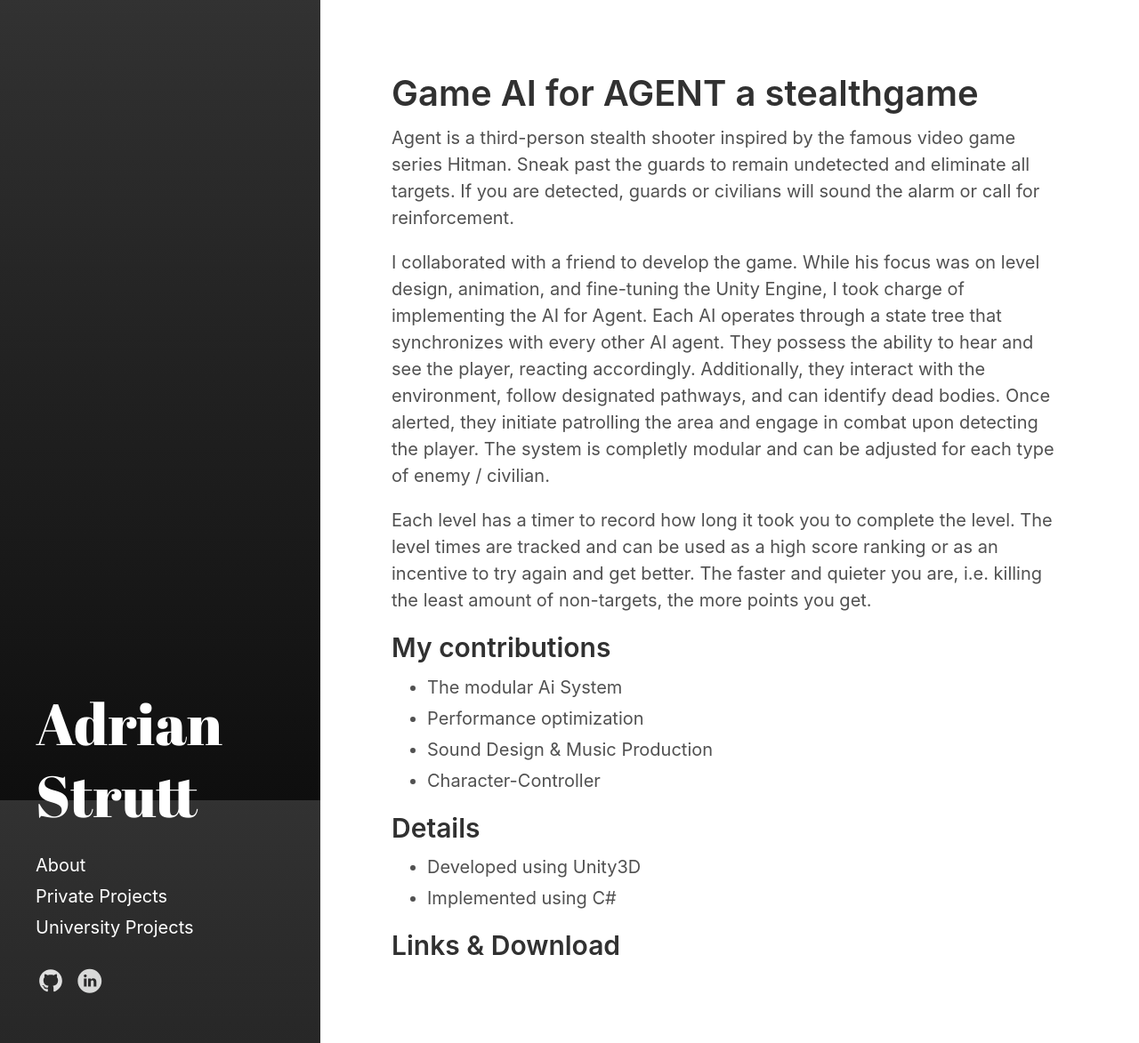
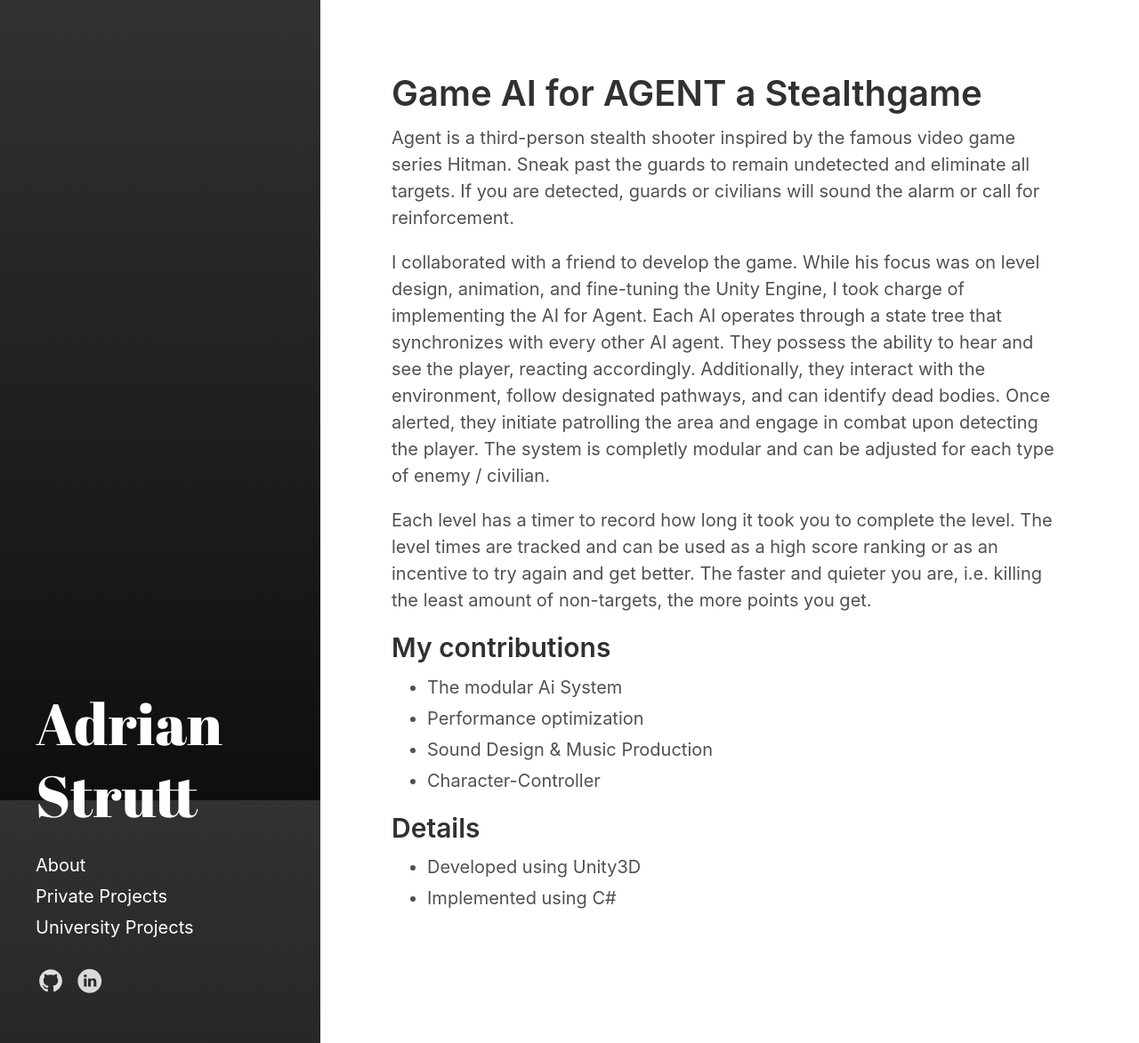
Before and after one commit to adrianjoshua-strutt/portfolio, a Jekyll site: the page built from _posts/2017-10-11-AGENT.md, in a window 1280 px wide and 1173 px high. Shown: the whole window at 89% size. Built offline with Jekyll 4.4.1, drawn with Linux system fonts in a browser that asks for light colours.

```diff
--- a/_posts/2017-10-11-AGENT.md
+++ b/_posts/2017-10-11-AGENT.md
@@ -1,6 +1,6 @@
 ---
 layout: post
-title: "Game AI for AGENT a stealthgame"
+title: "Game AI for AGENT a Stealthgame"
 thumbnail: "../assets/images/agent.jpg"
 categories:
   - private
@@ -24,5 +24,3 @@ Each level has a timer to record how long it took you to complete the level. The
 ## Details
 -   Developed using Unity3D
 -   Implemented using C#
-
-## Links & Download
```
Also changed, not shown: assets/images/agent2.jpg (added), assets/images/agent3.jpg (added), assets/images/agent4.jpg (added), assets/images/agent5.jpg (added), assets/images/zoundzombies.png.
